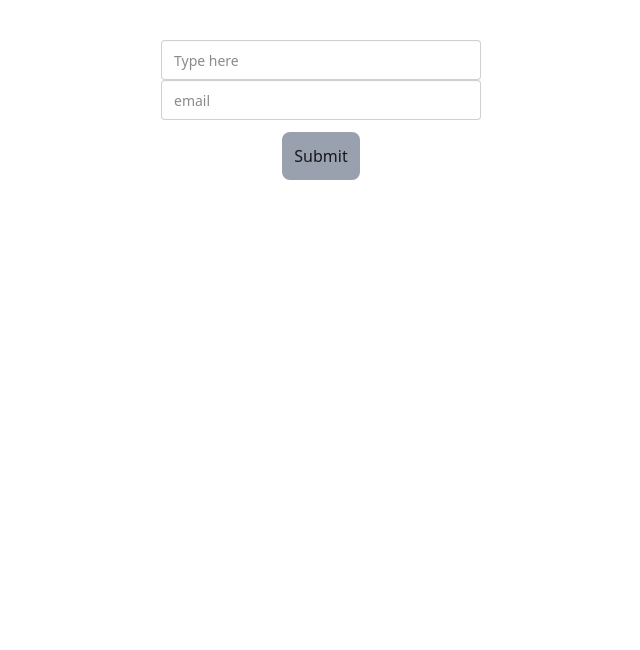
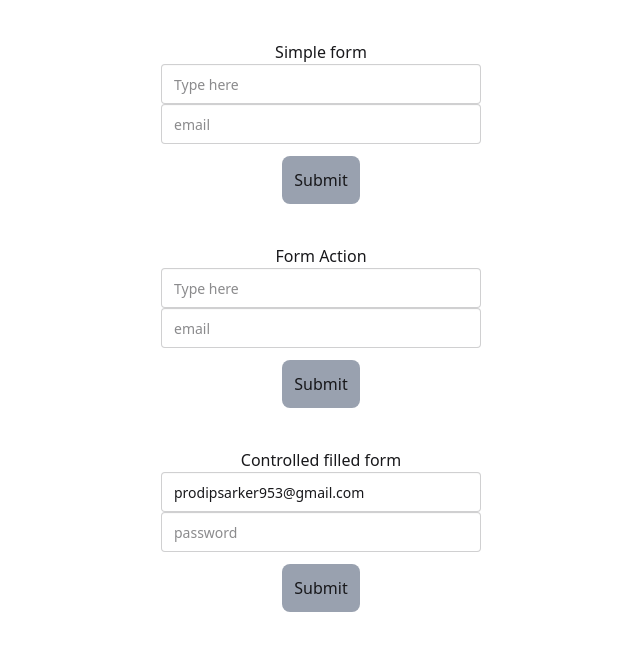
Before and after one commit to itsprodip/explore-react-form, a React (Vite) app: page / in a window 1280 px wide. Shown: the top 650 px of the page, without its empty margins (319-959 px from the left). Built offline with nearby package versions, Linux system fonts and the light colour scheme.

Commit message:
pass onchange

```diff
--- a/src/App.jsx
+++ b/src/App.jsx
@@ -1,13 +1,16 @@
-import React from 'react';
-import SimpleForm from './Components/SimpleForm';
+import React from "react";
+import SimpleForm from "./Components/SimpleForm";
+import FormAction from "./Components/FormAction";
+import ControlledFilled from "./Components/ControlledFilled";
 
 const App = () => {
-    return (
-        <div>
-
-            <SimpleForm/>
-        </div>
-    );
+  return (
+    <div>
+      <SimpleForm />
+      <FormAction />
+      <ControlledFilled />
+    </div>
+  );
 };
 
 export default App;
--- /dev/null
+++ b/src/Components/ControlledFilled.jsx
@@ -0,0 +1,48 @@
+import React, { useState } from 'react';
+
+const ControlledFilled = () => {
+    const [password,setPassword]= useState('');
+    const handleSubmit=(event)=>{
+        event.preventDefault();
+    }
+
+    const handleChangePassword=(event)=>{
+        event.preventDefault();
+        console.log(event.target.value);
+    }
+    return (
+      <div className="flex justify-center w-11/12 mx-auto mt-10">
+        <div className="text-center">
+          <h2>Controlled filled form</h2>
+          <form className="text-center" onSubmit={handleSubmit}>
+            <input
+              type="email"
+              name="email"
+              id=""
+              placeholder="email"
+              className="input"
+              value={"prodipsarker953@gmail.com"}
+              required
+            />
+            <input
+              name="password"
+              type="password"
+              placeholder="password"
+              className="input"
+              onChange={handleChangePassword}
+              defaultValue={password}
+              required
+            />
+            <br />
+            <input
+              className="bg-gray-400 mt-3 p-3 rounded-lg"
+              type="submit"
+              value="Submit"
+            />
+          </form>
+        </div>
+      </div>
+    );
+};
+
+export default ControlledFilled;
--- /dev/null
+++ b/src/Components/FormAction.jsx
@@ -0,0 +1,38 @@
+import React from 'react';
+
+const FormAction = () => {
+    const handleForm=(formData)=>{
+        console.log(formData.get('name'));
+        console.log(formData.get('email'));
+    }
+    return (
+      <div className="flex justify-center w-11/12 mx-auto mt-10">
+        <div className="text-center">
+          <h2>Form Action</h2>
+          <form className="text-center" action={handleForm}>
+            <input
+              name="name"
+              type="text"
+              placeholder="Type here"
+              className="input"
+            />
+            <input
+              type="email"
+              name="email"
+              id=""
+              placeholder="email"
+              className="input"
+            />
+            <br />
+            <input
+              className="bg-gray-400 mt-3 p-3 rounded-lg"
+              type="submit"
+              value="Submit"
+            />
+          </form>
+        </div>
+      </div>
+    );
+};
+
+export default FormAction;
--- a/src/Components/SimpleForm.jsx
+++ b/src/Components/SimpleForm.jsx
@@ -9,12 +9,30 @@ const SimpleForm = () => {
     }
   return (
     <div className="flex justify-center w-11/12 mx-auto mt-10">
-      <form className="text-center" onSubmit={handleSubmit}>
-        <input name="name" type="text" placeholder="Type here" className="input" />
-        <input type="email" name="email" id="" placeholder="email" className="input" />
-        <br />
-        <input className="bg-gray-400 mt-3 p-3 rounded-lg" type="submit" value="Submit" />
-      </form>
+      <div className="text-center">
+        <h2>Simple form</h2>
+        <form className="text-center" onSubmit={handleSubmit}>
+          <input
+            name="name"
+            type="text"
+            placeholder="Type here"
+            className="input"
+          />
+          <input
+            type="email"
+            name="email"
+            id=""
+            placeholder="email"
+            className="input"
+          />
+          <br />
+          <input
+            className="bg-gray-400 mt-3 p-3 rounded-lg"
+            type="submit"
+            value="Submit"
+          />
+        </form>
+      </div>
     </div>
   );
 };
```
